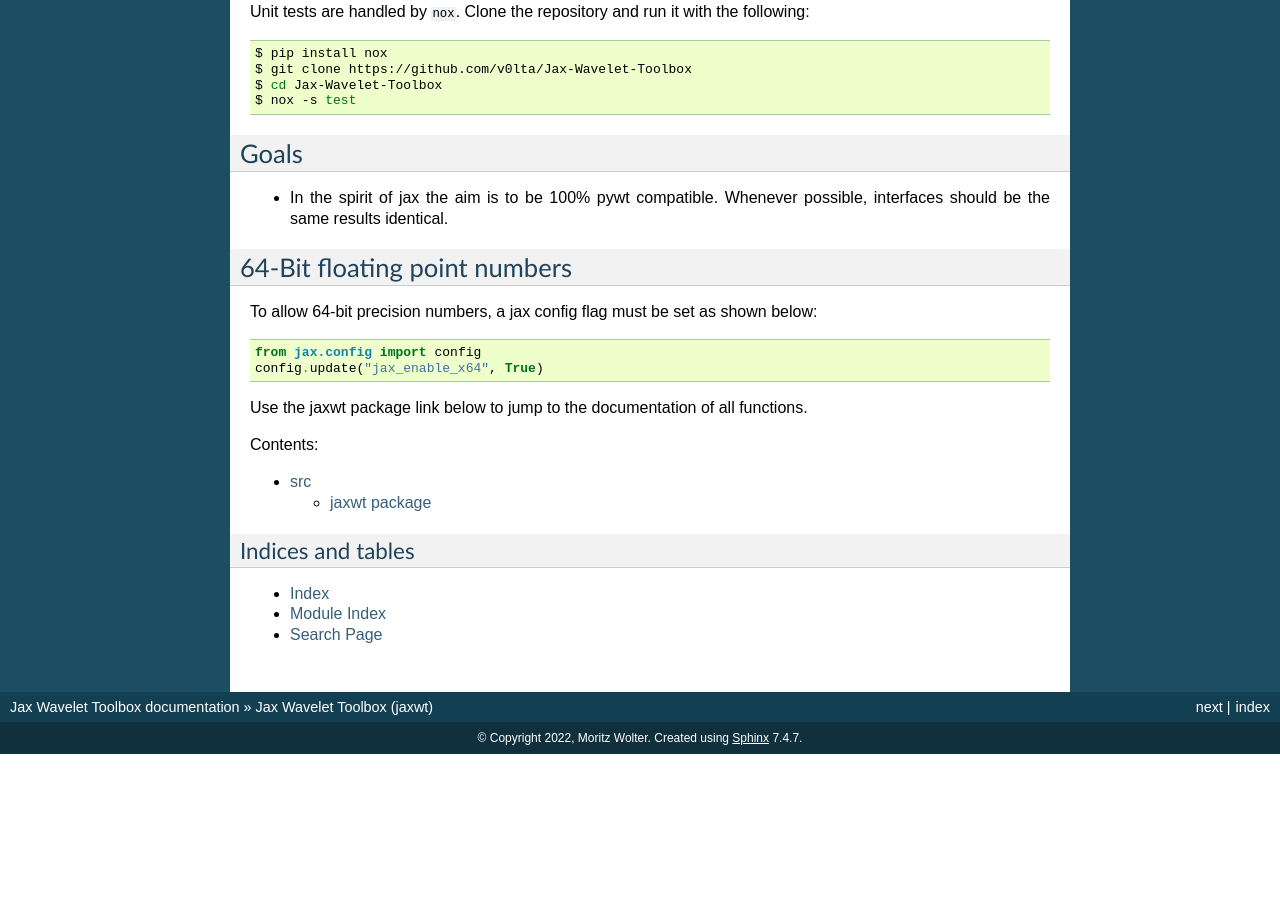
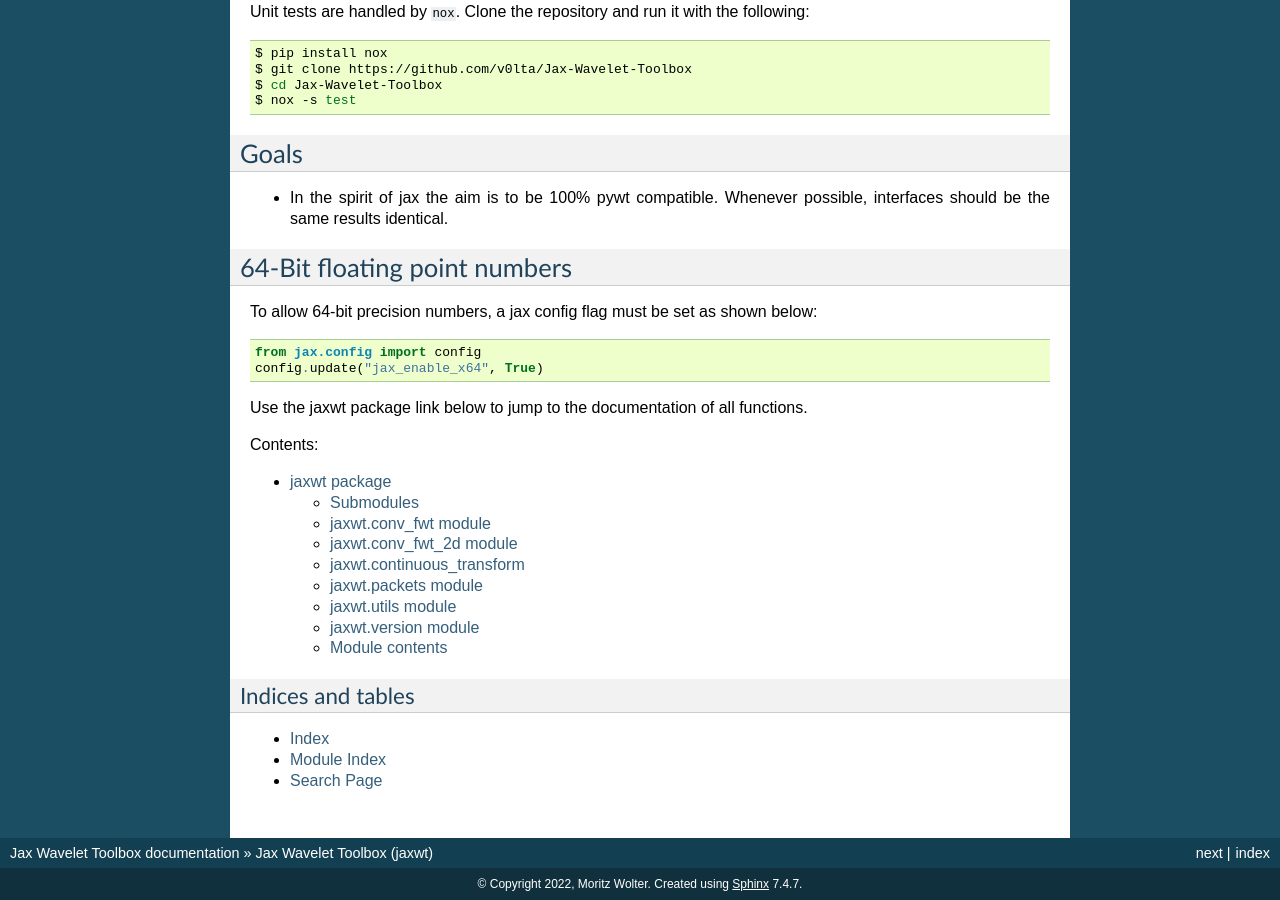
Before and after one commit to v0lta/Jax-Wavelet-Toolbox, a Sphinx documentation site: the page built from docs/index.rst, in a window 1280 px wide and 900 px high, scrolled down 1080 px. Built offline with Sphinx 7.4.7, drawn with Linux system fonts in a browser that asks for light colours; before the commit the page ends 1834 px from its top, so only the background shows below that.

Commit message:
cwt support.

```diff
--- a/docs/index.rst
+++ b/docs/index.rst
@@ -13,7 +13,7 @@ Use the jaxwt package link below to jump to the documentation of all functions.
    :maxdepth: 2
    :caption: Contents:
 
-   modules
+   jaxwt
 
 
 Indices and tables
--- a/docs/jaxwt.rst
+++ b/docs/jaxwt.rst
@@ -16,6 +16,14 @@ jaxwt.conv\_fwt\_2d module
 --------------------------
 
 .. automodule:: jaxwt.conv_fwt_2d
+   :members:
+   :undoc-members:
+   :show-inheritance:
+
+jaxwt.continuous\_transform
+---------------------------
+
+.. automodule:: jaxwt.continuous_transform
    :members:
    :undoc-members:
    :show-inheritance:
--- a/docs/modules.rst
+++ /dev/null
@@ -1,7 +0,0 @@
-src
-===
-
-.. toctree::
-   :maxdepth: 4
-
-   jaxwt
```
Also changed, not shown: 2 other files.
